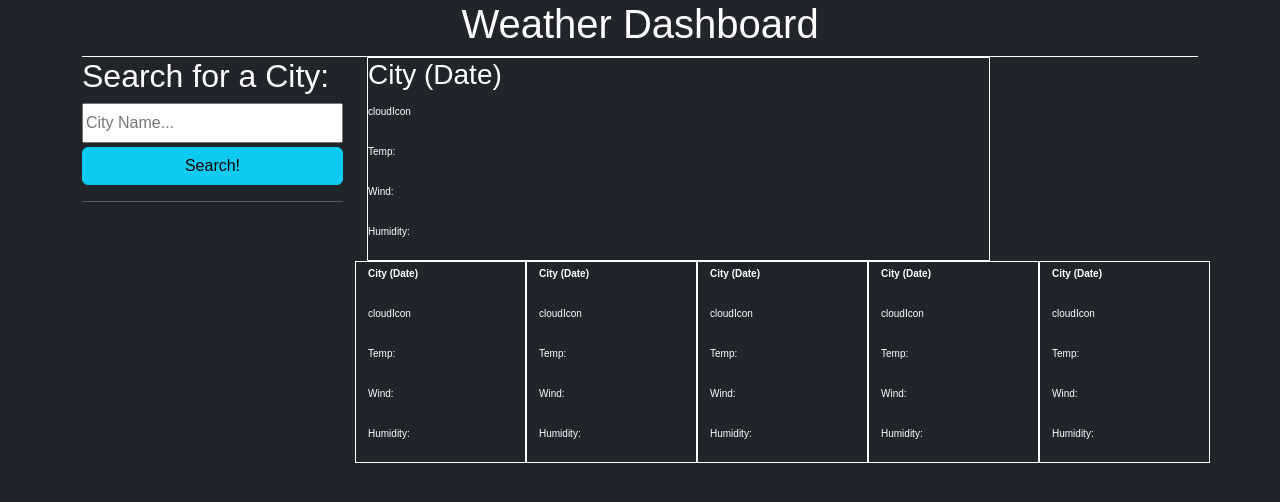
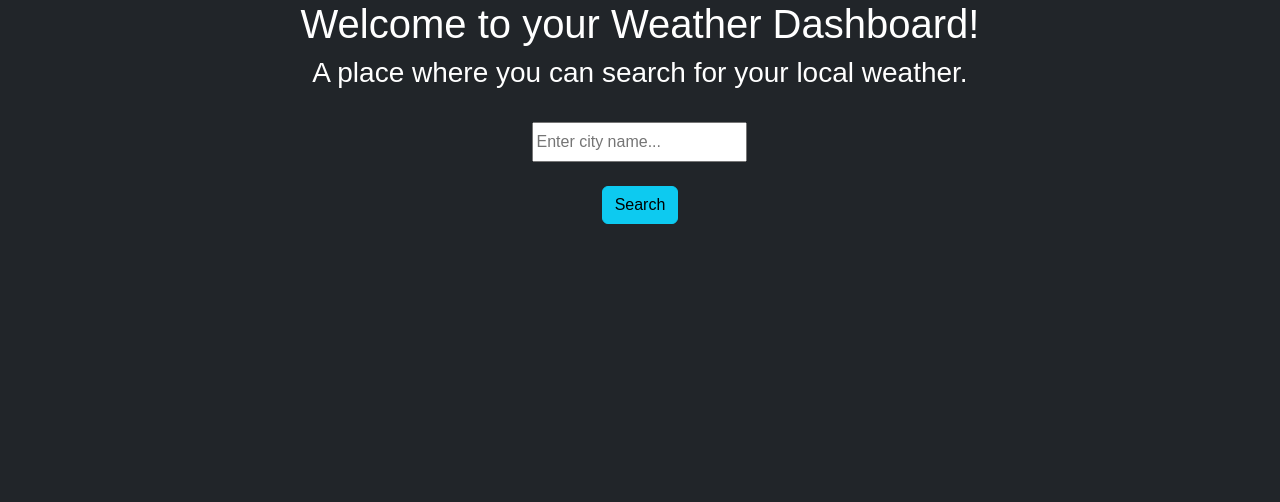
Before and after one commit to CascadeColin/Weather-Dashboard, a plain HTML site: page index.html in a window 1280 px wide. Drawn offline with nearby package versions, Linux system fonts and the light colour scheme; no server answers.

Commit message:
created 2nd html page, updated structure

```diff
--- a/assets/css/style.css
+++ b/assets/css/style.css
@@ -18,7 +18,8 @@ input {
 }
 
 .bold {
-    font-weight: bolder;
+    font-weight: 700;
+    font-size: 125%;
 }
 
 .todayWeather, .futureWeather {
--- a/assets/js/script.js
+++ b/assets/js/script.js
@@ -3,13 +3,39 @@
 
 /* Use the 5 Day Weather Forecast to retrieve weather data for cities. The base URL should look like the following: https://api.openweathermap.org/data/2.5/weather?q={city name}&appid={API key}. After registering for a new API key, you may need to wait up to 2 hours for that API key to activate. */
 
-let city = 'Seattle'
+let city;
 const APIKEY = '28c84dca0408e2e881c2b1eec812a185';
 const QUERYURL = 'https://api.openweathermap.org/data/2.5/weather?q=' + city + '&appid=' + APIKEY;
 // user-defined city selection
 
-fetch(QUERYURL)
+
+/* fetch(QUERYURL)
     .then((response) => {
         return response.json()
     })
     .then((data) => console.log(data))
+*/
+
+/*
+////////////////////////////////////////////
+///////////////   TO-DO   //////////////////
+////////////////////////////////////////////
+
+1) Add city names to localStorage and display as a button
+*/
+searchBtn = document.querySelectorAll("#searchBtn");
+/*
+2) Connect fetch request from weather API
+3) Connect requested API data to the page
+4) Make the weather cards pretty
+
+////////////////////////////////////////////
+///////////////   CRITERIA   ///////////////
+////////////////////////////////////////////
+
+WHEN the user enters a city and clicks search
+THEN a fetch request is made to weather API with defined var 'city'
+THEN a new page is opened using page2.html wireframe
+THEN information is dynically displayed on the page using response from weather API
+THEN var 'city' is stored in local storage with a new button generated so the user can easily access that city again
+*/
--- a/index.html
+++ b/index.html
@@ -8,69 +8,16 @@
     <link rel="stylesheet" href="https://cdn.jsdelivr.net/npm/bootstrap@5.2.2/dist/css/bootstrap.min.css" integrity="sha384-Zenh87qX5JnK2Jl0vWa8Ck2rdkQ2Bzep5IDxbcnCeuOxjzrPF/et3URy9Bv1WTRi" crossorigin="anonymous">
     <link rel="stylesheet" href="./assets/css/style.css">
 </head>
-<body class="bg-dark container">
-    <header class="border-bottom border-white">
-        <h1 class="pageHeader text-center ">Weather Dashboard</h1>
-    </header>
-
-    <main class="row">
-        <div id="leftSide" class="col-3">
-            <form id="searchForm" class="form w-100">
-                <h2>Search for a City:</h2>
-                <input id="searchInput" class="form-input w-100 mb-1" type="text" placeholder="City Name...">
-                <button class="btn btn-info w-100">Search!</button>
-                <hr>
-                <!-- This is where more buttons will be generated dynamically based on previous searches -->
-            </form>
-        </div>
-
-        <div id="rightSide" class="col column">
-            <div class="todayWeather col-9">
-                <h3>City (Date)</h3>
-                <p>cloudIcon</p>
-                <p>Temp:</p>
-                <p>Wind:</p>
-                <p>Humidity:</p>
-            </div>
-            <div class="row">
-                <div class="futureWeather col">
-                    <p class="bold">City (Date)</p>
-                    <p>cloudIcon</p>
-                    <p>Temp:</p>
-                    <p>Wind:</p>
-                    <p>Humidity:</p>
-                </div>
-                <div class="futureWeather col">
-                    <p class="bold">City (Date)</p>
-                    <p>cloudIcon</p>
-                    <p>Temp:</p>
-                    <p>Wind:</p>
-                    <p>Humidity:</p>
-                </div>
-                <div class="futureWeather col">
-                    <p class="bold">City (Date)</p>
-                    <p>cloudIcon</p>
-                    <p>Temp:</p>
-                    <p>Wind:</p>
-                    <p>Humidity:</p>
-                </div>
-                <div class="futureWeather col">
-                    <p class="bold">City (Date)</p>
-                    <p>cloudIcon</p>
-                    <p>Temp:</p>
-                    <p>Wind:</p>
-                    <p>Humidity:</p>
-                </div>
-                <div class="futureWeather col">
-                    <p class="bold">City (Date)</p>
-                    <p>cloudIcon</p>
-                    <p>Temp:</p>
-                    <p>Wind:</p>
-                    <p>Humidity:</p>
-                </div>
-            </div>
+<body class="bg-dark">
+    <main class="d-flex justify-content-center">
+        <div class="d-flex flex-column align-items-center">
+            <h1>Welcome to your Weather Dashboard!</h1>
+            <h3>A place where you can search for your local weather.</h3><br>
+            <input type="text" placeholder="Enter city name..."><br>
+            <a href="search-results.html">
+                <button id="searchBtn" class="btn btn-info btn-block">Search</button>
+            </a>
         </div>
     </main>
-    <script src="./assets/js/script.js"></script>
 </body>
 </html>
```
Also changed, not shown: search-results.html (added, +77 -0 lines).
